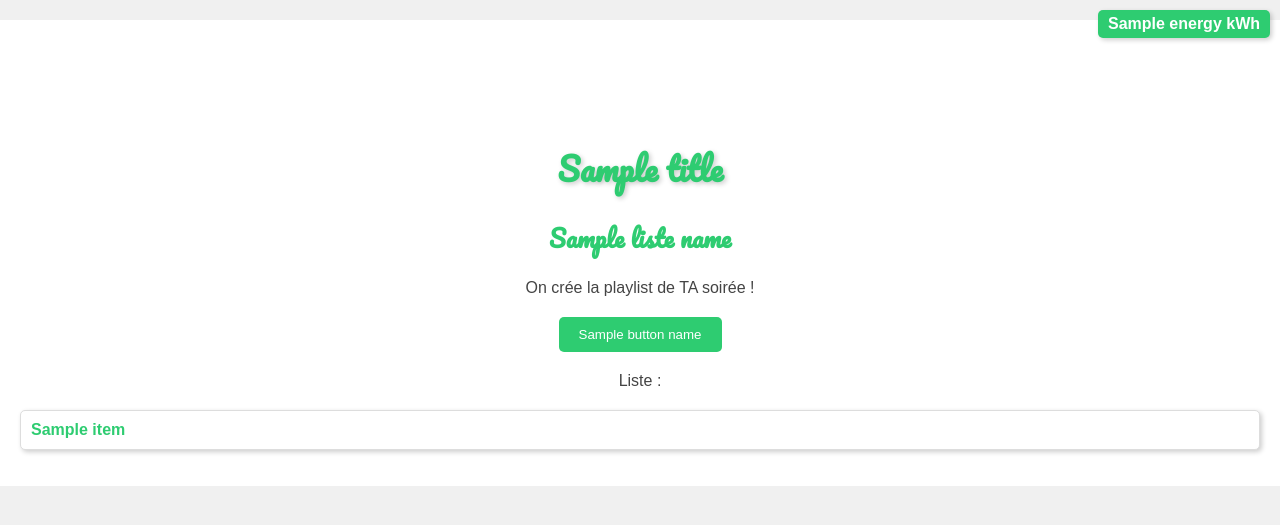
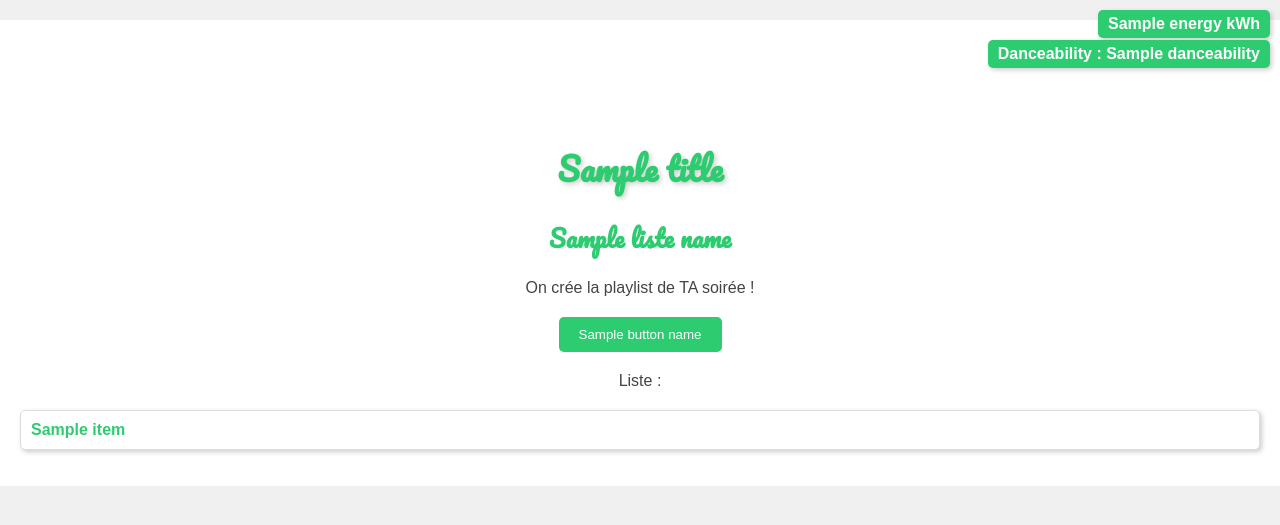
Before and after one commit to vyktron/spotiwhat, a Flask app: template src/templates/index.html in a window 1280 px wide. Shown: the top 525 px of the page. Run offline with Flask 3, Linux system fonts and the light colour scheme; the template is opened without the code that fills it: most values are stand-ins (such as "Sample title", 1, 10 or a date in 2020).

Commit message:
Version finale

```diff
--- a/src/app.py
+++ b/src/app.py
@@ -16,18 +16,18 @@ def index():
 @app.route('/show_list', methods=['POST'])
 def show_list():
     button_name = request.form.get('button_name')
-    selected_list, energy = get_list_for_button(button_name)
+    selected_list, danceability,energy = get_list_for_button(button_name)
     title = "SpotiWHAAAAAAAAAAAAAAAT"
     liste_name = "List " + button_name
 
     # Crée des liens YouTube pour chaque élément de la liste
     selected_list_with_links = [(item, f"https://www.youtube.com/results?search_query={item}") for item in selected_list]
 
-    return render_template('index.html', title=title, liste_name=liste_name, button_names=button_names, selected_list=selected_list_with_links,energy=energy)
+    return render_template('index.html', title=title, liste_name=liste_name, button_names=button_names, selected_list=selected_list_with_links,energy=energy,danceability=danceability)
 
 def get_list_for_button(button_name : str):
     infos, danceability, energy, length = pg.front_infos(pg.get_playlist_from_genre(button_name.lower(), 5, pg.DB_NAME, pg.COLL_NAME))
-    return infos,energy
+    return infos,danceability,energy
 
 if __name__ == '__main__':
 
--- a/src/static/style.css
+++ b/src/static/style.css
@@ -88,3 +88,16 @@ h1 {
     font-weight: bold;
     box-shadow: 2px 2px 5px rgba(0, 0, 0, 0.2);
 }
+
+/* Ajoutez ces styles pour la case "Danse" */
+.dance-display {
+    position: absolute;
+    top: 40px; /* Ajustez cette valeur pour définir la distance entre la case "energy" et la case "Danse" */
+    right: 10px;
+    background-color: #2ecc71; /* Couleur verte */
+    color: white;
+    padding: 5px 10px;
+    border-radius: 5px;
+    font-weight: bold;
+    box-shadow: 2px 2px 5px rgba(0, 0, 0, 0.2);
+}
--- a/src/templates/index.html
+++ b/src/templates/index.html
@@ -9,6 +9,9 @@
     <div class="energy-display">
         {{ energy }} kWh
     </div>
+    <div class="dance-display">
+        Danceability : {{ danceability }}
+     </div>
     <div class="container">
         <h1 style="font-family: 'Pacifico', cursive; color: #2ecc71; margin-top: 100px; text-shadow: 2px 2px 5px rgba(0, 0, 0, 0.2);">{{ title }}</h1>
         <h2 style="font-family: 'Pacifico', cursive; color: #2ecc71;">{{ liste_name }}</h2>
--- a/src/utils/playground.py
+++ b/src/utils/playground.py
@@ -116,7 +116,7 @@ def front_infos(playlist, nb=10):
         danceability += float(song["danceability"])
     energy=get_energy(playlist)
     # return the playlist
-    return infos, danceability, energy, len(playlist)
+    return infos, round(danceability/len(playlist),3), energy, len(playlist)
 
 if __name__ == "__main__" :
     # path to csv file
```
